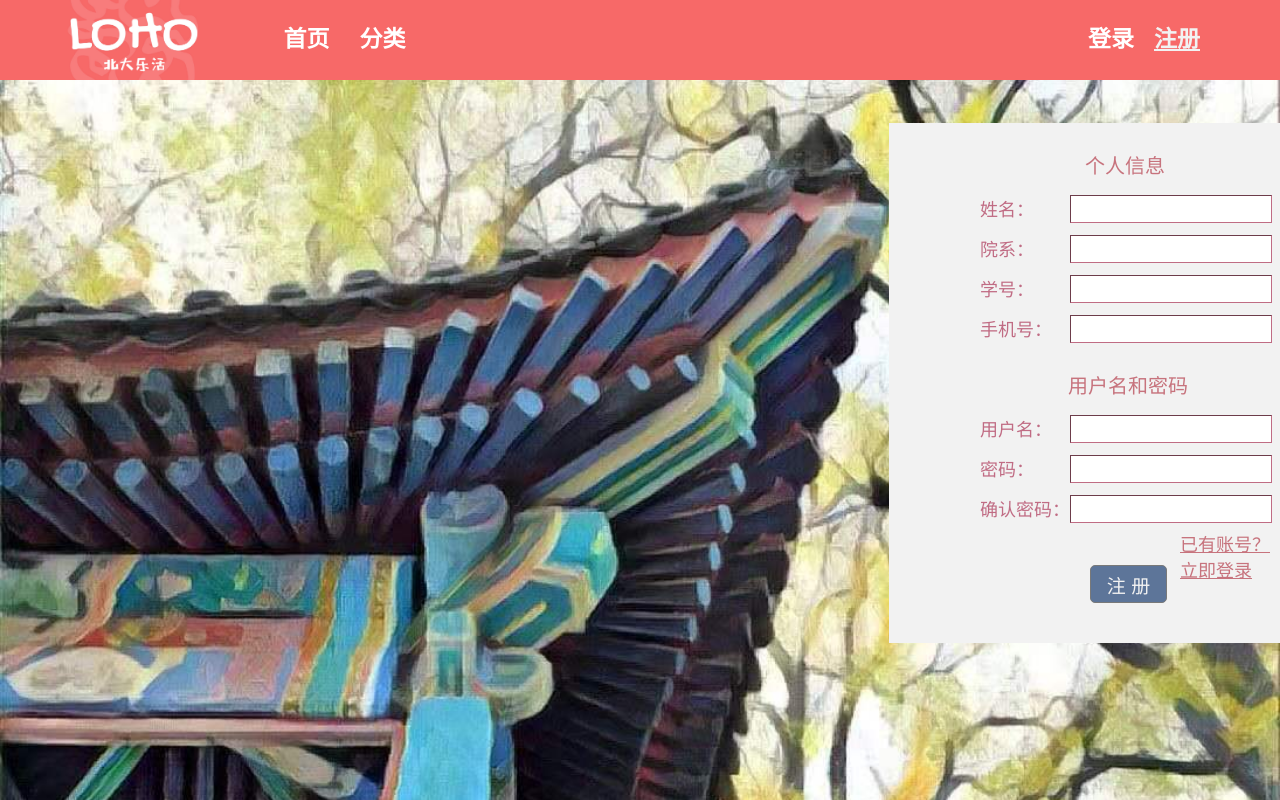
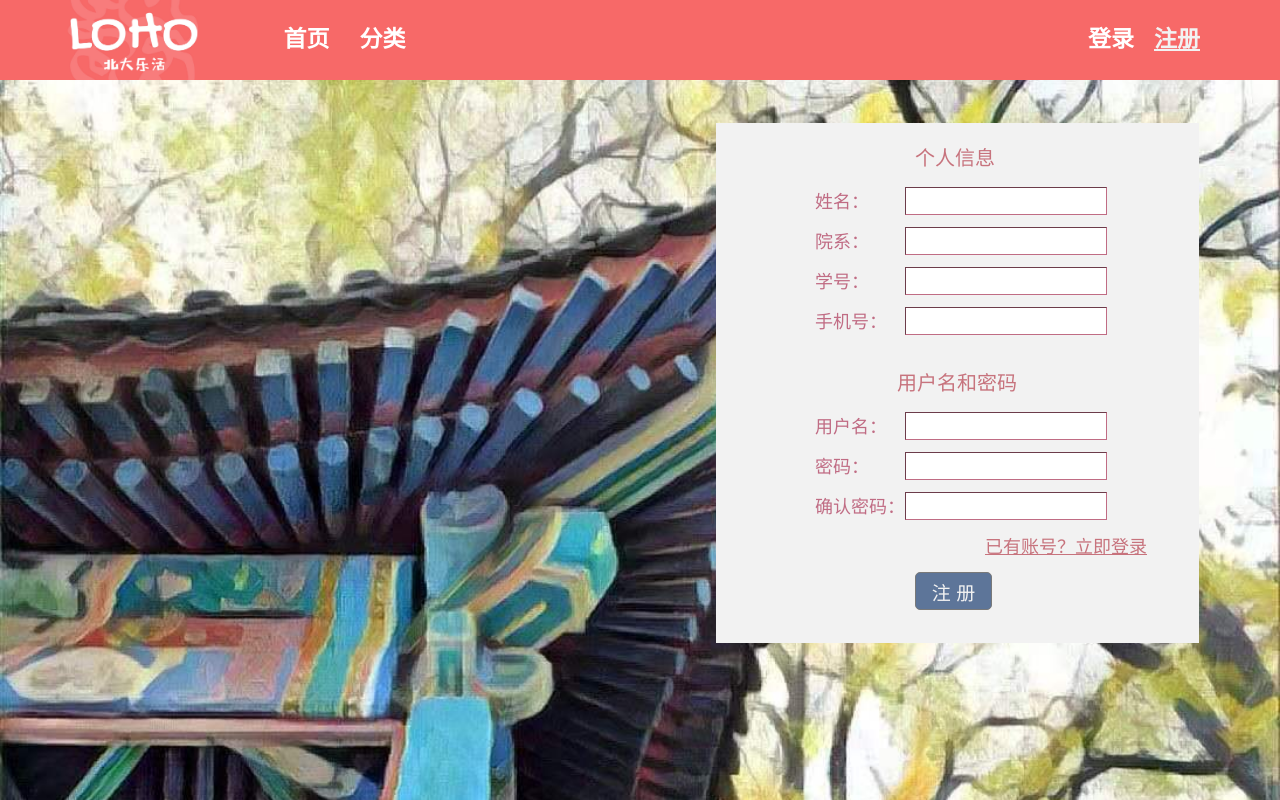
Before and after one commit to PKULoho/lohoweb, a PHP site: page /register.html in a window 1280 px wide. Run offline with PHP 8.4, Linux system fonts and the light colour scheme.

Commit message:
Add files via upload

```diff
--- a/register.css
+++ b/register.css
@@ -19,8 +19,8 @@ body {
     position: absolute;
     width: 485px;
     height: 522px;
-    left: 888px;
     top: 122px;
+    right: 80px;
     display: flex;
 }
 
@@ -110,8 +110,8 @@ body {
     -moz-box-shadow: none;
     -webkit-box-shadow: none;
     box-shadow: none;
-    top: 530px;
-    left: 1180px;
+    top: 410px;
+    left: 270px;
 }
 
 .login-link a{
--- a/register.html
+++ b/register.html
@@ -36,31 +36,32 @@
     <div class="bg">
         <div class="register-box">
             <img class="r-b-img" src="img/register-box.svg">
-        </div>
             <div class="label1">
-        <span style="top: 150px;left: 1085px;">个人信息</span>
-        <span style="top: 370px;left: 1068px">用户名和密码</span>
+                <span style="top: 20px;left: 200px;">个人信息</span>
+                <span style="top: 245px;left: 182px">用户名和密码</span>
             </div>
             <div class="label2">
-        <span style="top: 195px;left: 980px;">姓名：</span>
-        <input id="sname" value class="text_field" style="top: 195px;left: 1070px;">
-        <span style="top: 235px;left: 980px;">院系：</span>
-        <input id="sdep" value class="text_field" style="top: 235px;left: 1070px;">
-        <span style="top: 275px;left: 980px;">学号：</span>
-        <input id="sno" value class="text_field" style="top: 275px;left: 1070px;">
-        <span style="top: 315px;left: 980px;">手机号：</span>
-        <input id="stel" value class="text_field" style="top: 315px;left: 1070px;">
-        <span style="top: 415px;left: 980px;">用户名：</span>
-        <input id="username" value class="text_field" style="top: 415px;left: 1070px;">
-        <span style="top: 455px;left: 980px;">密码：</span>
-        <input id="password" value class="text_field" style="top: 455px;left: 1070px;">
-        <span style="top: 495px;left: 980px;">确认密码：</span>
-        <input id="password2" value class="text_field" style="top: 495px;left: 1070px;">
-        <button class="register-btn" style="top: 565px;left: 1090px;"><a href="#">注 册</a></button>
+                <span style="top: 65px;left: 100px;">姓名：</span>
+                <input id="sname" value class="text_field" style="top: 65px;left: 190px;">
+                <span style="top: 105px;left: 100px;">院系：</span>
+                <input id="sdep" value class="text_field" style="top: 105px;left: 190px;">
+                <span style="top: 145px;left: 100px;">学号：</span>
+                <input id="sno" value class="text_field" style="top: 145px;left: 190px;">
+                <span style="top: 185px;left: 100px;">手机号：</span>
+                <input id="stel" value class="text_field" style="top: 185px;left: 190px;">
+                <span style="top: 290px;left: 100px;">用户名：</span>
+                <input id="username" value class="text_field" style="top: 290px;left: 190px;">
+                <span style="top: 330px;left: 100px;">密码：</span>
+                <input id="password" value class="text_field" style="top: 330px;left: 190px;">
+                <span style="top: 370px;left: 100px;">确认密码：</span>
+                <input id="password2" value class="text_field" style="top: 370px;left: 190px;">
+                <button class="register-btn" style="top: 450px;left: 200px;"><a href="#">注 册</a></button>
                 <div class="login-link">
                     <a href="#">已有账号？立即登录</a>
                 </div>
             </div>
+        </div>
+
 
 </div>
 
```
Lines whose indentation alone changed are shown as unchanged.
